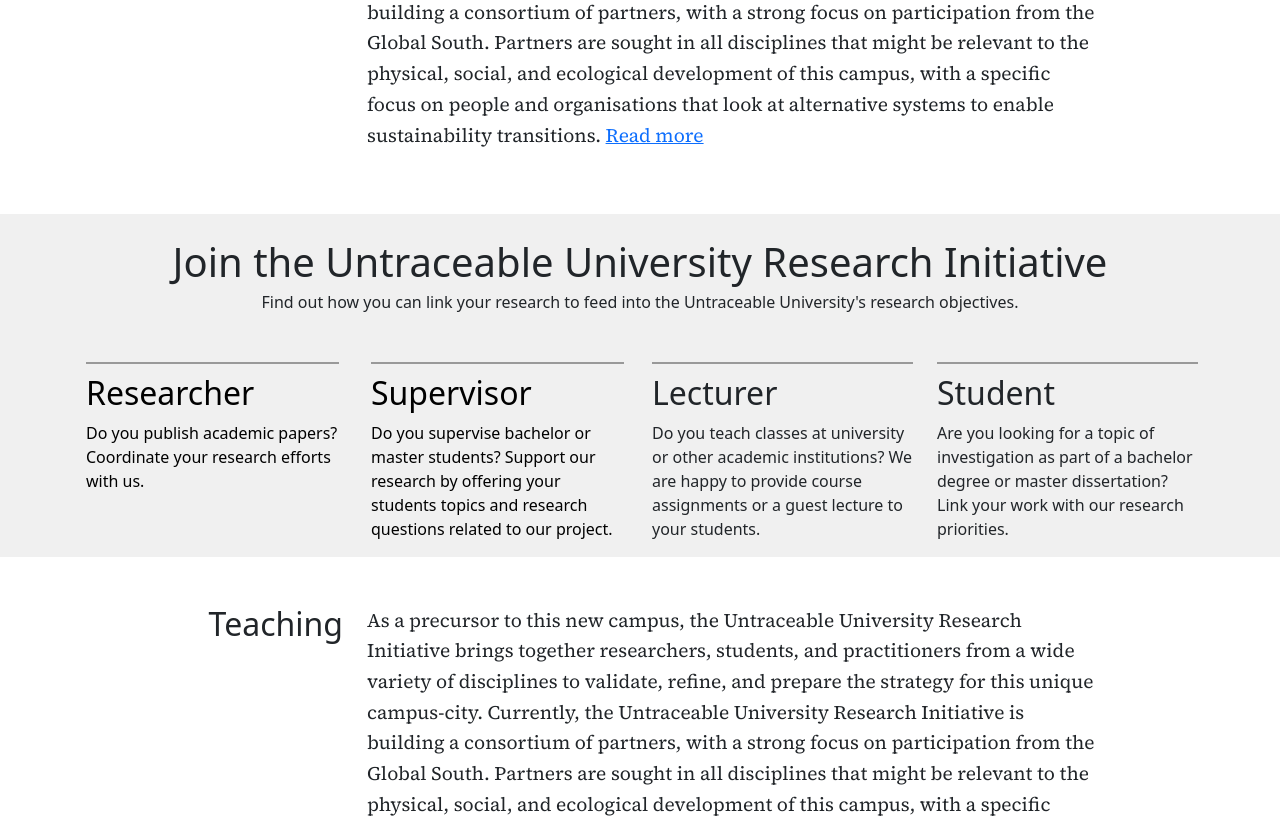
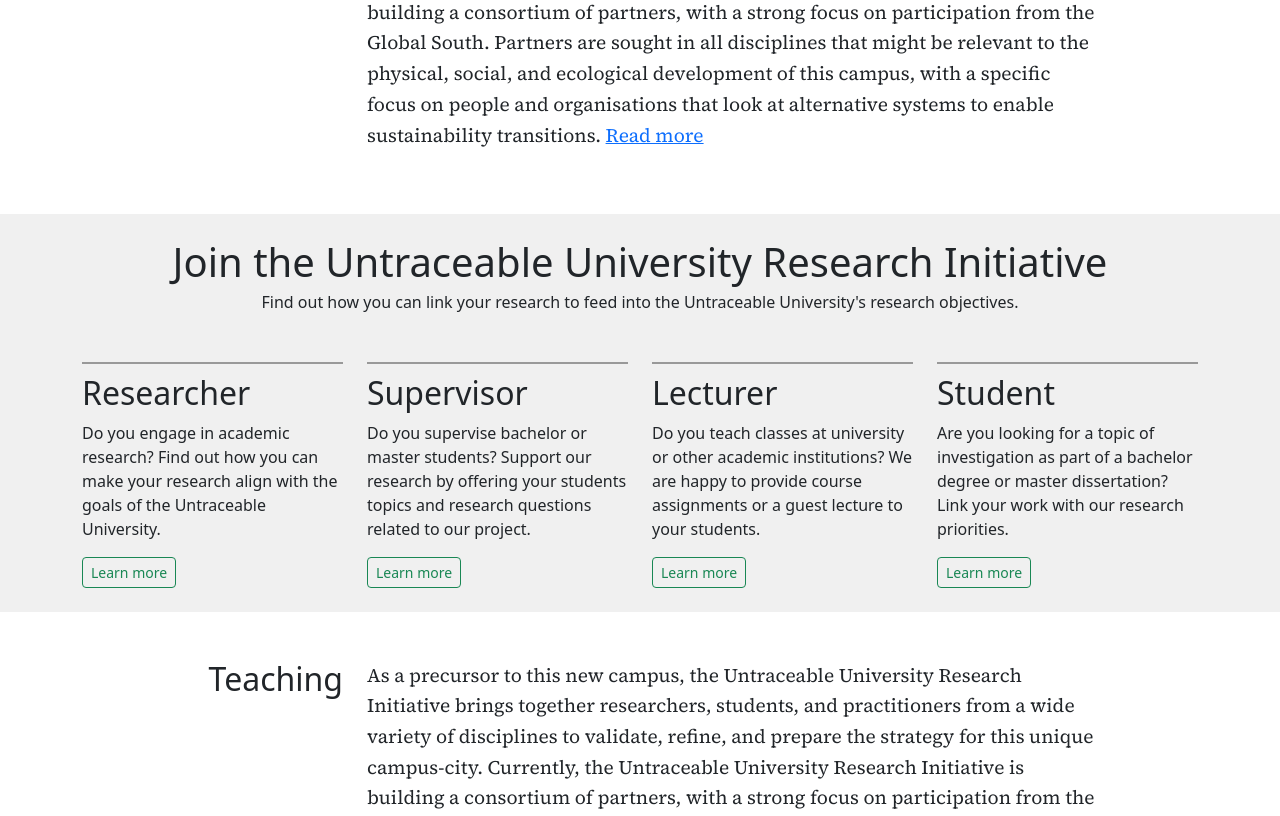
Before and after one commit to untraceable-university/website, a Django app: template untraceableuniversity/website/templates/index.html in a window 1280 px wide. Shown: the part 2068-2884 px from the top of the page. Run offline with Django 3.2, Linux system fonts and the light colour scheme; the template is opened without the code that fills it, so the values that code supplies are empty; some libraries are stand-ins or nearby versions.

Commit message:
Join and mission pages

```diff
--- a/untraceableuniversity/website/templates/_base.html
+++ b/untraceableuniversity/website/templates/_base.html
@@ -60,28 +60,29 @@ header a span, header a.nav-link {
 header .scrolled_down a span, header .scrolled_down a.nav-link {
   color: #000;
 }
+.wrapper {
+  margin-top: 100px;
+}
 
 </style>
-
-
 
 {% block head %}{% endblock %}
 </head>
 <body>
 
 <header class="d-flex flex-wrap justify-content-center py-3 mb-4">
-  <nav class="navbar fixed-top ps-4 pe-4" style="z-index:1000">
+  <nav class="navbar fixed-top ps-4 pe-4 {% if not menu_transparent %}scrolled_down{% endif %}">
     <a href="/" id="brand" class="d-flex align-items-center mb-3 mb-md-0 me-md-auto link-body-emphasis text-decoration-none">
       <span class="fs-4 ps-2">{{ _("The Untraceable University") }}</span>
     </a>
 
     <ul class="nav nav-pills">
-      <li class="nav-item"><a href="#" class="nav-link active" aria-current="page">Home</a></li>
+      <li class="nav-item"><a href="/" class="nav-link {% if menu == "home" %}active" aria-current="page{% endif %}">Home</a></li>
+      <li class="nav-item"><a href="{% url "mission" %}" class="nav-link {% if menu == "mission" %}active" aria-current="page{% endif %}">Mission</a></li>
       <li class="nav-item"><a href="#" class="nav-link">Overview</a></li>
-      <li class="nav-item"><a href="#" class="nav-link">Mission</a></li>
       <li class="nav-item"><a href="#" class="nav-link">Timeline</a></li>
       <li class="nav-item"><a href="#" class="nav-link">FAQ</a></li>
-      <li class="nav-item"><a href="#" class="nav-link">Join Us</a></li>
+      <li class="nav-item"><a href="{% url "join_us" %}" class="nav-link {% if menu == "join_us" %}active" aria-current="page{% endif %}">Join Us</a></li>
     </ul>
   </nav>
 </header>
--- a/untraceableuniversity/website/templates/index.html
+++ b/untraceableuniversity/website/templates/index.html
@@ -2,6 +2,9 @@
 
 {% block head %}
 <style type="text/css">
+.wrapper {
+  margin-top: 0;
+}
 .bg {
   background-image: url("/media/before.png");
   background-size: cover;
@@ -44,18 +47,12 @@
   position: relative;
   top: -66px;
 }
+.joinbox {
+  background:#f0f0f0;
+}
 .joinbox h2 {
   border-top: 2px solid #999;
   padding-top: 10px;
-}
-.joinbox a:hover {
-  background: #fff;
-}
-.joinbox a {
-  text-decoration: none;
-  color: #000;
-  display: block;
-  padding: 0 4px;
 }
 </style>
 
@@ -124,7 +121,7 @@ window.onscroll = function () {
       The university itself aims to question existing social practices and norms, and
       develop new ones, as part of its restorative ambitions. The goal of this
       campus-city is to be of such a scale and ambition that it serves as inspiration
-      and example for new practices in existing cities. <a href="http://">Read more</a>
+      and example for new practices in existing cities. <a href="mission/">Read more</a>
       </p>
     </div>
 
@@ -154,7 +151,7 @@ window.onscroll = function () {
 
 </div>
 
-<div style="background:#f0f0f0" class="container-fluid mt-5 mb-5 joinbox">
+<div class="container-fluid mt-5 mb-5 joinbox pb-4">
   <div class="container">
     <div class="row">
       <h1 class="text-center mb-1 mt-4">Join the Untraceable University Research Initiative</h1>
@@ -162,22 +159,20 @@ window.onscroll = function () {
         Find out how you can link your research to feed into the Untraceable University's research objectives.
       </p>
       <div class="col font">
-        <a href="as">
         <h2>Researcher</h2>
         <p>
-          Do you publish academic papers?
-          Coordinate your research efforts with us.
+          Do you engage in academic research?
+          Find out how you can make your research align with the goals of the Untraceable University.
         </p>
-        </a>
+        <a class="btn btn-outline-success btn-sm" href="join/researcher/">Learn more</a>
       </div>
       <div class="col font">
-        <a href="as">
         <h2>Supervisor</h2>
         <p>
           Do you supervise bachelor or master students? Support our research by offering your students topics and
           research questions related to our project.
         </p>
-        </a>
+        <a class="btn btn-outline-success btn-sm" href="join/supervisor/">Learn more</a>
       </div>
       <div class="col font">
         <h2>Lecturer</h2>
@@ -185,6 +180,7 @@ window.onscroll = function () {
           Do you teach classes at university or other academic institutions? We are happy to provide course assignments
           or a guest lecture to your students.
         </p>
+        <a class="btn btn-outline-success btn-sm" href="join/lecturer/">Learn more</a>
       </div>
       <div class="col font">
         <h2>Student</h2>
@@ -192,6 +188,7 @@ window.onscroll = function () {
           Are you looking for a topic of investigation as part of a bachelor degree or master dissertation? Link your work
           with our research priorities.
         </p>
+        <a class="btn btn-outline-success btn-sm" href="join/student/">Learn more</a>
       </div>
     </div>
   </div>
--- a/untraceableuniversity/website/templates/join.html
+++ b/untraceableuniversity/website/templates/join.html
@@ -5,6 +5,8 @@
 {% endblock %}
 
 {% block content %}
+
+<div class="container">
 
 <h1>{{ info }}</h1>
 
@@ -31,5 +33,6 @@
   {% csrf_token %}
 </form>
 
+</div>
 
 {% endblock %}
--- a/untraceableuniversity/website/urls.py
+++ b/untraceableuniversity/website/urls.py
@@ -4,5 +4,7 @@ from . import views
 
 urlpatterns = [
     path("", views.index),
-    path("join/<slug:slug>/", views.join_us),
+    path("join/<slug:slug>/", views.join_us, name="join_us"),
+    path("join/", views.join_us, name="join_us"),
+    path("mission/", views.page, { "slug": "mission" }, name="mission"),
 ]
```
Also changed, not shown: untraceableuniversity/website/templates/page.html (added, +17 -0 lines), untraceableuniversity/website/views.py (+13 -1 lines).
